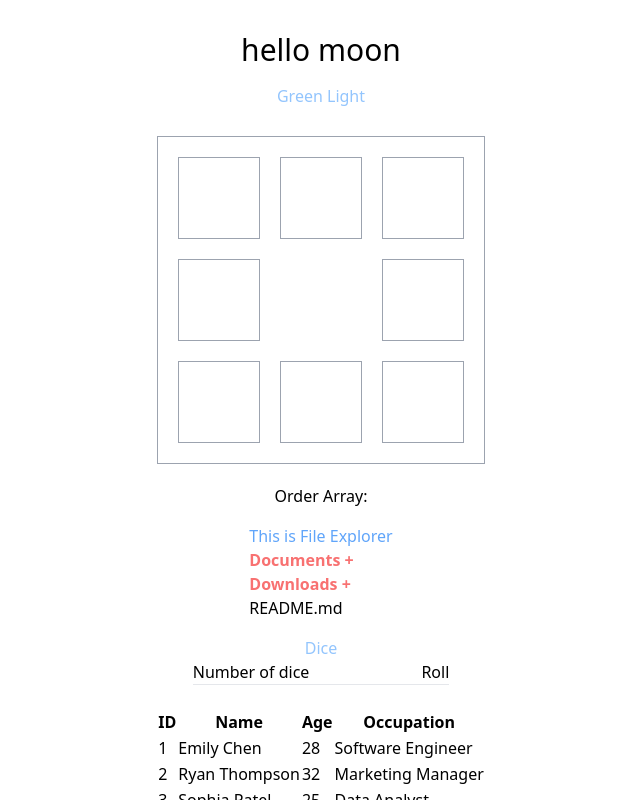
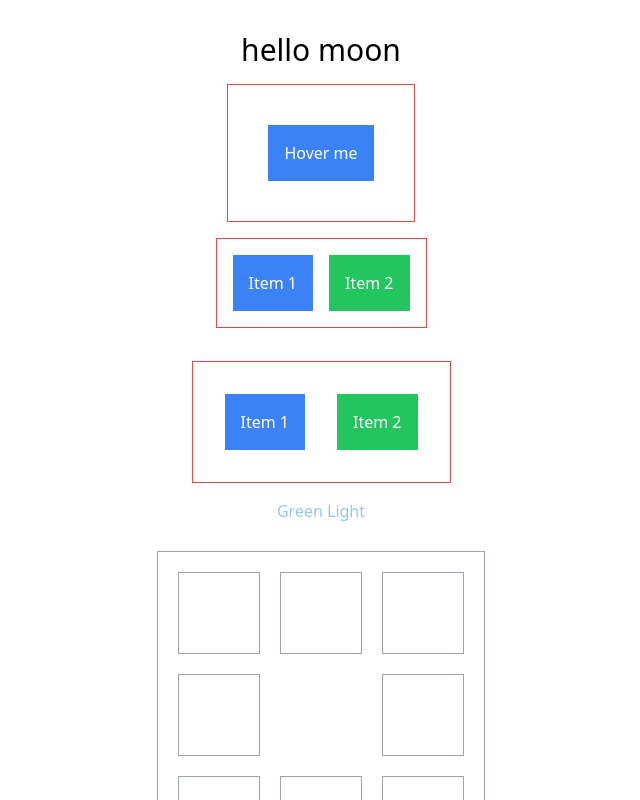
Before and after one commit to lu-sd/score, a React (Vite) app: page / in a window 1280 px wide. Shown: the top 800 px of the page, without its empty margins (319-959 px from the left). Built offline with nearby package versions, Linux system fonts and the light colour scheme.

Commit message:
css:relative group margin padding gap

```diff
--- a/src/App.tsx
+++ b/src/App.tsx
@@ -11,10 +11,12 @@ import DataTable from "./components/dataTable";
 import Dice from "./components/dice.tsx"
 import File from "./components/file"
 import GreenLight from "./components/greenLight.tsx";
+import CssCom from "./components/css.tsx";
 function App() {
   return (
     <div className="flex flex-col gap-4 justify-center min-w-full items-center">
       <div className="text-3xl mt-8">hello moon</div>
+      <CssCom />
       <GreenLight />
       <File />
       <Dice />
--- /dev/null
+++ b/src/components/css.tsx
@@ -0,0 +1,22 @@
+export default function CssCom() {
+  return (<>
+    {/* p-10 makes the div itself bigger, adding space inside it. */}
+    <div className="group relative border border-red-500 p-10">
+      <button className="bg-blue-500 text-white p-4">Hover me</button>
+      <p className="absolute hidden group-hover:block bg-gray-700 text-white p-2">
+        I appear when hovering over the parent!
+      </p>
+    </div>
+    {/* gap  Adds space between flex/grid items */}
+    <div className="flex gap-4 border border-red-500 p-4">
+      <div className="bg-blue-500 text-white p-4">Item 1</div>
+      <div className="bg-green-500 text-white p-4">Item 2</div>
+    </div>
+    <hr />
+    {/* margin Adds space outside an element */}
+    <div className="flex border border-red-500 p-4">
+      <div className="bg-blue-500 text-white p-4 m-4">Item 1</div>
+      <div className="bg-green-500 text-white p-4 m-4">Item 2</div>
+    </div>
+  </>)
+}
```
